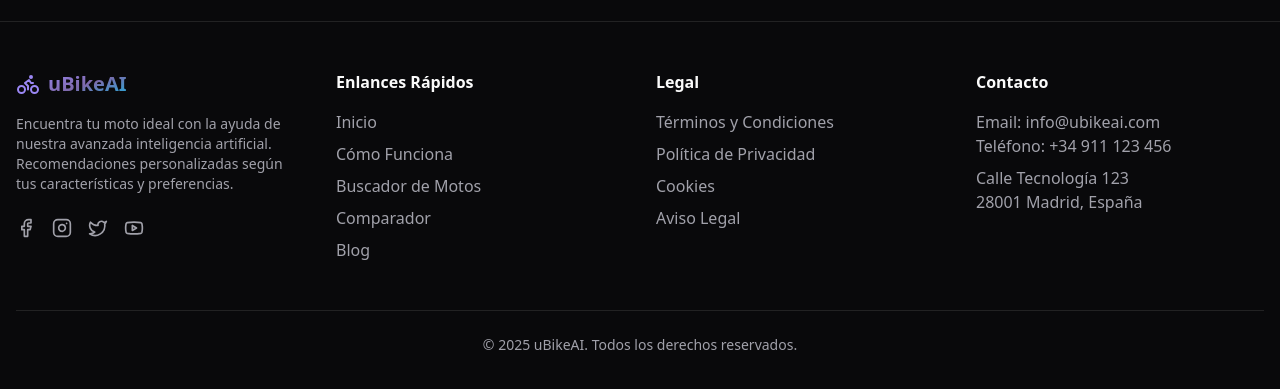
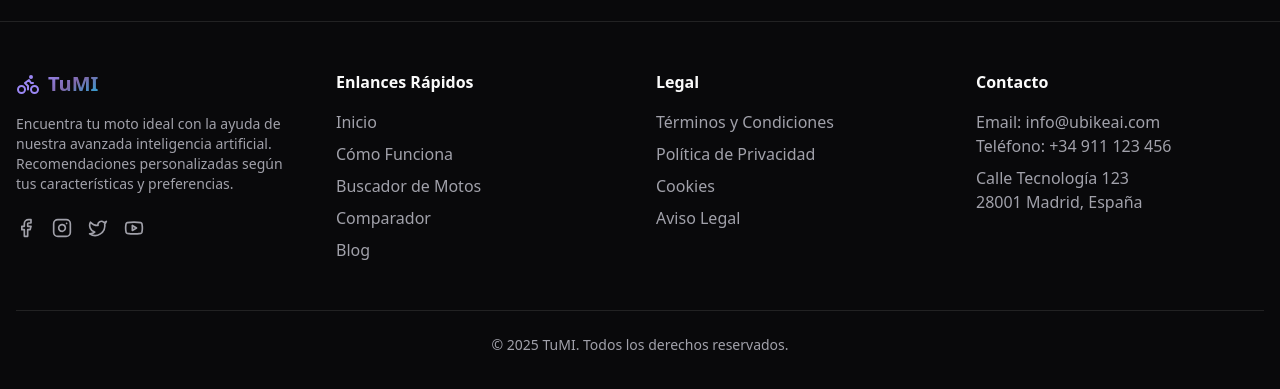
Before and after one commit to sntgrstrp/tumiv1, a React (Vite) app: page / in a window 1280 px wide. Shown: the part 4341-4730 px from the top of the page. Built offline with nearby package versions, Linux system fonts and the light colour scheme; no server answers.

Commit message:
Refactor: Replace "uBikeAI" with "TuMI"
Replaces all instances of "uBikeAI" with "TuMI" in the codebase.

```diff
--- a/src/components/Footer.tsx
+++ b/src/components/Footer.tsx
@@ -1,4 +1,3 @@
-
 import { Bike, Facebook, Instagram, Twitter, Youtube } from "lucide-react";
 
 const Footer = () => {
@@ -9,7 +8,7 @@ const Footer = () => {
           <div>
             <div className="flex items-center gap-2 mb-4">
               <Bike className="h-6 w-6 text-ubike" />
-              <span className="text-xl font-bold ubike-gradient">uBikeAI</span>
+              <span className="text-xl font-bold ubike-gradient">TuMI</span>
             </div>
             <p className="text-muted-foreground text-sm">
               Encuentra tu moto ideal con la ayuda de nuestra avanzada inteligencia artificial. Recomendaciones personalizadas según tus características y preferencias.
@@ -101,7 +100,7 @@ const Footer = () => {
         </div>
 
         <div className="mt-12 pt-6 border-t border-white/10 text-center text-sm text-muted-foreground">
-          <p>© {new Date().getFullYear()} uBikeAI. Todos los derechos reservados.</p>
+          <p>© {new Date().getFullYear()} TuMI. Todos los derechos reservados.</p>
         </div>
       </div>
     </footer>
```
Also changed, not shown: src/components/Navbar.tsx (line endings or trailing spaces).
